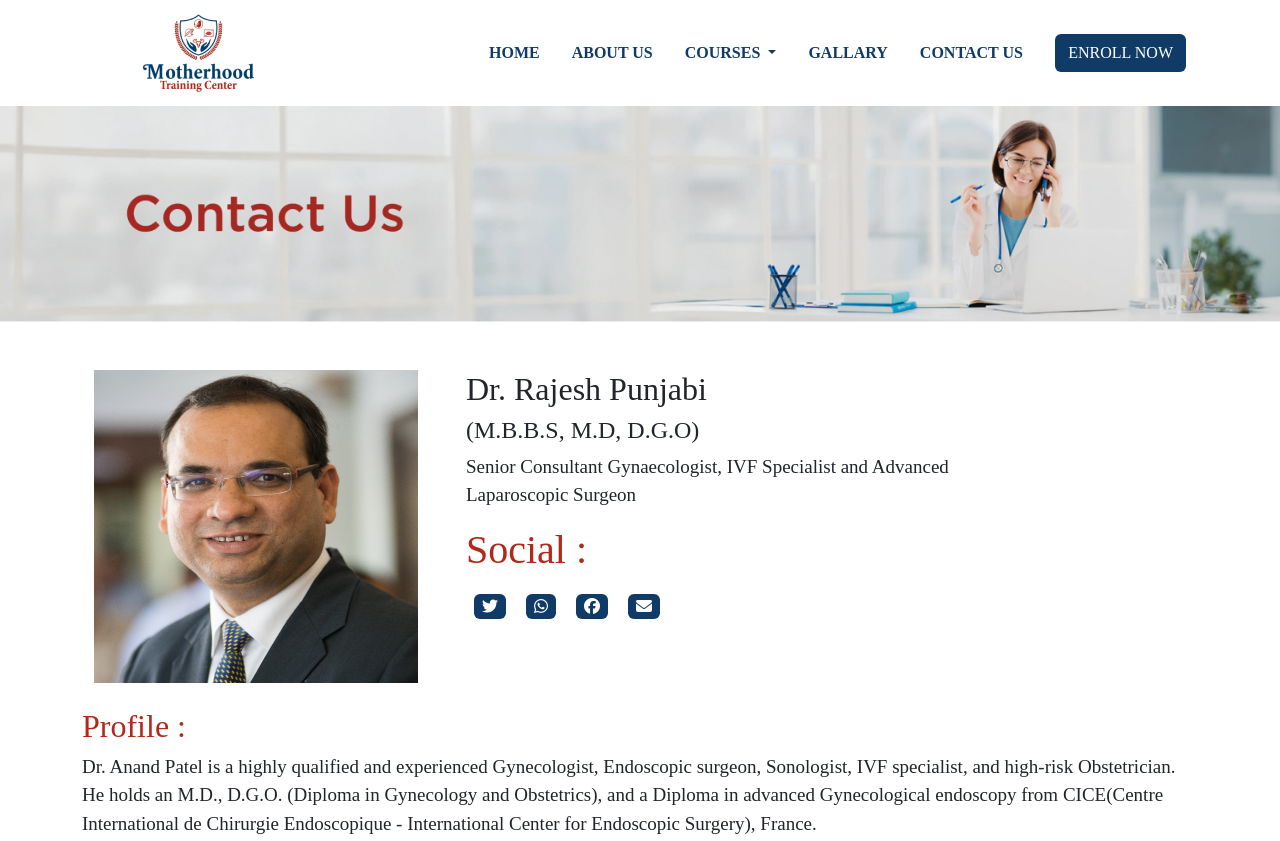
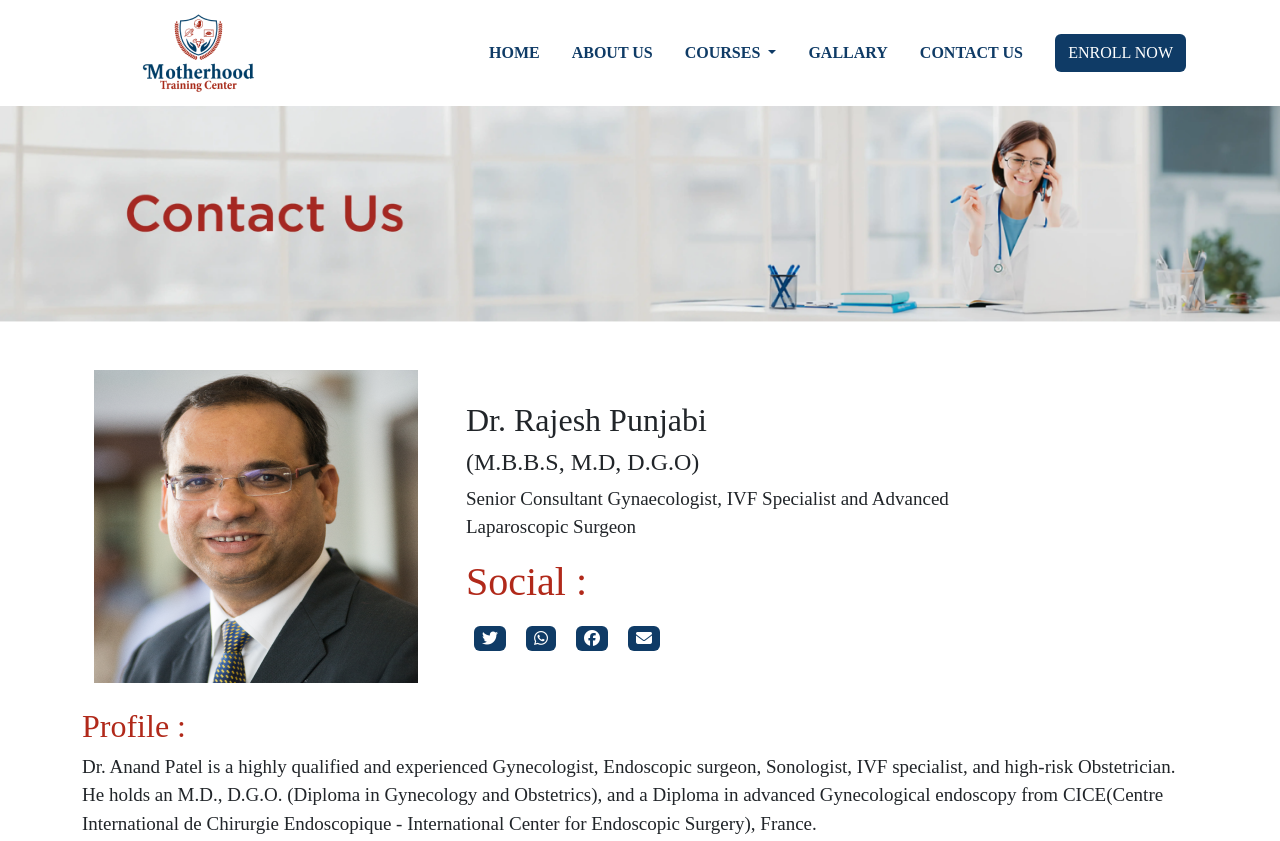
Before and after one commit to akshtop2025/MTC, a plain HTML site: page Dr.rajesh punjabi.html in a window 1280 px wide. Shown: the top 841 px of the page. Drawn offline with nearby package versions, Linux system fonts and the light colour scheme; a web font is replaced by a local one.

Commit message:
Update Dr.rajesh punjabi.html
set side text center

```diff
--- a/Dr.rajesh punjabi.html
+++ b/Dr.rajesh punjabi.html
@@ -123,7 +123,7 @@
           <div class="col-lg-4 col-md-5 col-12">
             <img class="img-fluid" src="./assets/img/final punjab.png" alt="main img">
           </div>
-          <div class="col-lg-6 col-md-7 col-12 mt-lg-0 mt-3 align-content-start">
+          <div class="col-lg-6 col-md-7 col-12 mt-lg-0 mt-3 align-content-start align-self-center">
             <div class="row">
               <h2>Dr. Rajesh Punjabi</h2>
               <h4>(M.B.B.S, M.D, D.G.O)</h4>
```
